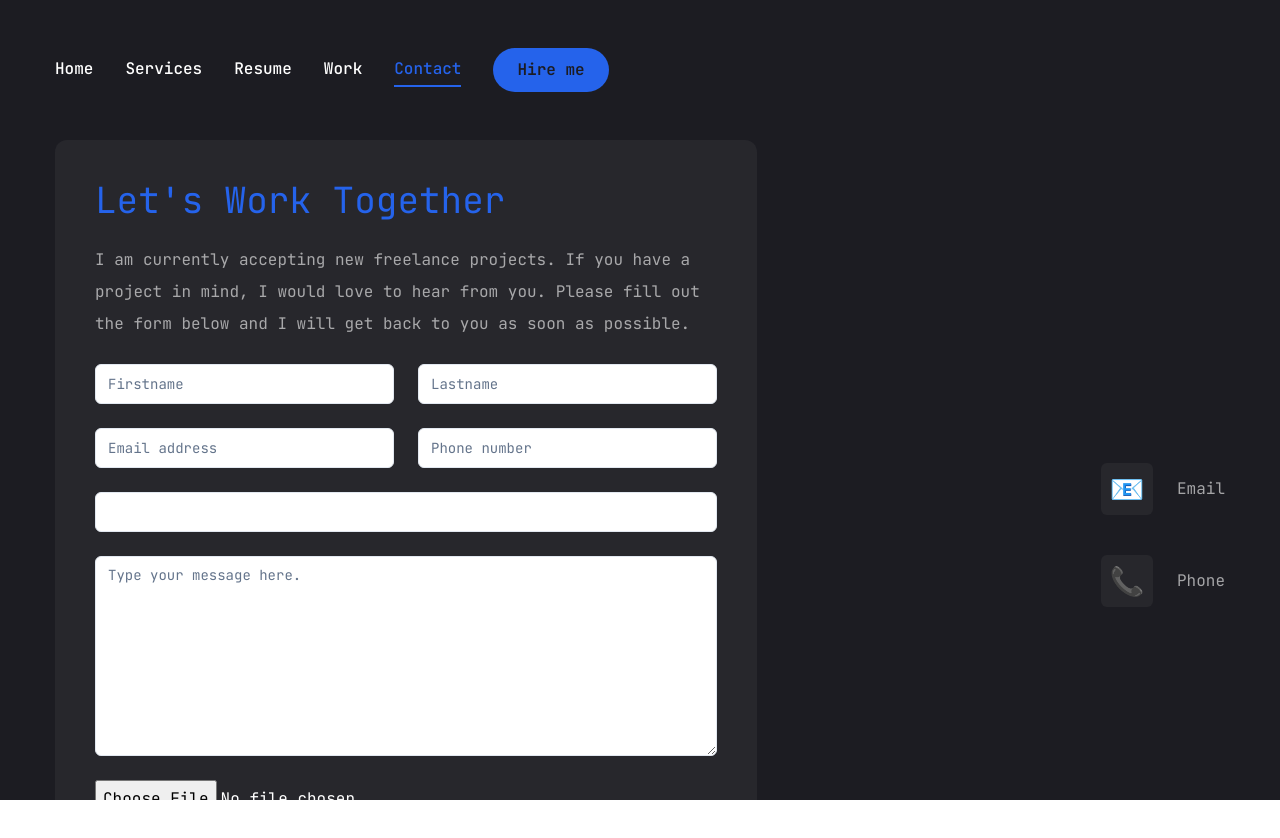
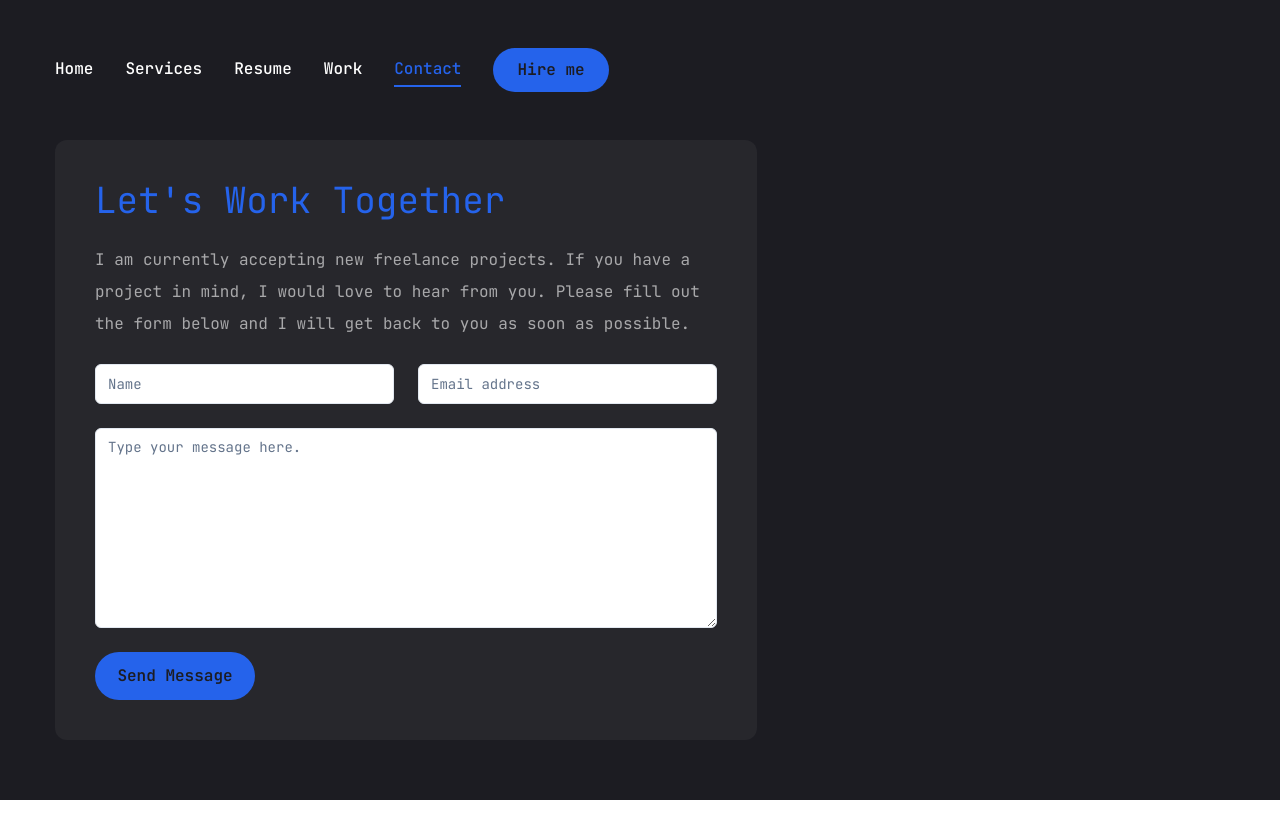
Before and after one commit to siddz415/Portfolio, a Next.js app in the folder portfolio/: page /contact in a window 1280 px wide. Shown: the top 838 px of the page. After the commit the page ends 800 px from the top, so only its background shows below. Built offline with nearby package versions, Linux system fonts and the light colour scheme.

Commit message:
updated readme and form

```diff
--- a/portfolio/app/contact/page.jsx
+++ b/portfolio/app/contact/page.jsx
@@ -1,33 +1,21 @@
 "use client";
 
-import React, { useState } from "react";
+import React from "react";
 import { motion } from "framer-motion";
 import { useForm } from "react-hook-form";
 import { Button } from "../../components/ui/button";
 import { Input } from "../../components/ui/input";
 import { Textarea } from "../../components/ui/textarea";
-import { Select, SelectTrigger, SelectValue, SelectContent, SelectGroup, SelectLabel, SelectItem} from "../../components/ui/select";
 
 const Contact = () => {
   const { register, handleSubmit } = useForm();
-  const [formData, setFormData] = useState({
-    firstname: "",
-    lastname: "",
-    email: "",
-    phone: "",
-    service: "",
-    message: "",
-  });
-
-  const handleChange = (e) => {
-    setFormData({ ...formData, [e.target.name]: e.target.value });
-  };
 
   const onSubmit = async (data) => {
     const formData = new FormData();
     formData.append("access_key", "5cd70367-07ef-438a-8f7e-8ffbf9b15005");
     formData.append("name", data.name);
-    formData.append("file", data.file[0]);
+    formData.append("email", data.email);
+    formData.append("message", data.message);
 
     const res = await fetch("https://api.web3forms.com/submit", {
       method: "POST",
@@ -36,23 +24,11 @@ const Contact = () => {
 
     if (res.success) {
       console.log("Success", res);
+      window.location.reload();
     } else {
       console.log("Error", res);
     }
   };
-
-  // Define the info array with the necessary data
-  const info = [
-    {
-      icon: "📧", // Replace with actual icon component if needed
-      title: "Email",
-    },
-    {
-      icon: "📞", // Replace with actual icon component if needed
-      title: "Phone",
-    },
-    // Add more items as needed
-  ];
 
   return (
     <motion.section>
@@ -65,52 +41,31 @@ const Contact = () => {
                 I am currently accepting new freelance projects. If you have a project in mind, I would love to hear from you. Please fill out the form below and I will get back to you as soon as possible.
               </p>
               <div className="grid grid-cols-1 md:grid-cols-2 gap-6">
-                <Input type="text" name="firstname" placeholder="Firstname" value={formData.firstname} onChange={handleChange} {...register("firstname")} />
-                <Input type="text" name="lastname" placeholder="Lastname" value={formData.lastname} onChange={handleChange} {...register("lastname")} />
-                <Input type="email" name="email" placeholder="Email address" value={formData.email} onChange={handleChange} {...register("email")} />
-                <Input type="text" name="phone" placeholder="Phone number" value={formData.phone} onChange={handleChange} {...register("phone")} />
+                <Input
+                  type="text"
+                  name="name"
+                  placeholder="Name"
+                  className="input text-black" // Ensure text is visible
+                  {...register("name", { required: true })}
+                />
+                <Input
+                  type="email"
+                  name="email"
+                  placeholder="Email address"
+                  className="input text-black" // Ensure text is visible
+                  {...register("email", { required: true })}
+                />
               </div>
-              <Select name="service" value={formData.service} onChange={handleChange} {...register("service")}>
-                <SelectTrigger className="w-full">
-                  <SelectValue placeholder="Select a Service" />
-                </SelectTrigger>
-                <SelectContent>
-                  <SelectGroup>
-                    <SelectLabel>Select a Service</SelectLabel>
-                    <SelectItem value="Web Development">Web Development</SelectItem>
-                    <SelectItem value="UI/UX Design">UI/UX Design</SelectItem>
-                    <SelectItem value="Bug Fixing">Bug Fixing</SelectItem>
-                  </SelectGroup>
-                </SelectContent>
-              </Select>
               <Textarea
-                className="h-[200px]"
+                className="textarea h-[200px] text-black" // Ensure text is visible
                 name="message"
                 placeholder="Type your message here."
-                value={formData.message}
-                onChange={handleChange}
-                {...register("message")}
+                {...register("message", { required: true })}
               />
-              <input type="file" {...register("file")} />
               <Button type="submit" size="md" className="max-w-40">
                 Send Message
               </Button>
             </form>
-          </div>
-          <div className="flex-1 flex items-center xl:justify-end order-1 xl:order-none mb-8 xl:mb-0">
-            <ul className="flex flex-col gap-10">
-              {info.map((item, index) => (
-                <li key={index} className="flex items-center gap-6">
-                  <div className="w-[52px] h-[52px] xl:[72px] xl:[72px] bg-[#27272c] text-blue-600 rounded-md flex items-center justify-center">
-                    <div className="text-[28px]">{item.icon}</div>
-                  </div>
-                  <div className="flex-1">
-                    <p className="text-white/60">{item.title}</p>
-                    <h3 className="text-xl">{item.description}</h3>
-                  </div>
-                </li>
-              ))}
-            </ul>
           </div>
         </div>
       </div>
```
Also changed, not shown: portfolio/public/assets/react.png (added), 1 other file (tests, documents, lock files or other folders).
